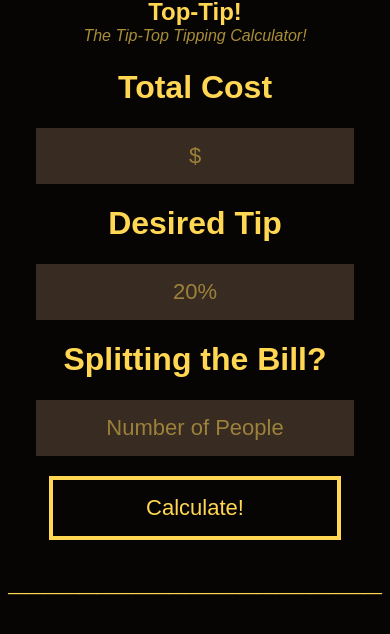
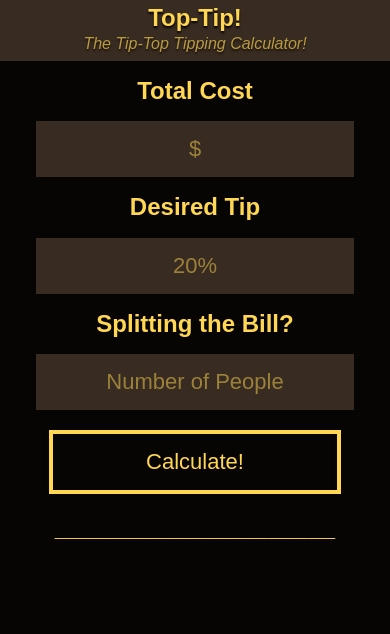
Before and after one commit to HunterWilkins/Top-Tip, a plain HTML site: page index.html in a window 390 px wide. Drawn offline with nearby package versions, Linux system fonts and the light colour scheme.

Commit message:
Lowered Font Size to make the app more mobile-friendly

```diff
--- a/style.css
+++ b/style.css
@@ -8,11 +8,18 @@ body{
 }
 
 nav {
-    line-height:1.5em;
+    background:rgb(56, 43, 33);
+    padding:5px;
+    line-height:1.6em;
+    text-shadow:0 2px 2px rgb(7, 5, 4);
 }
 
 nav h1, p {
     margin:0;
+}
+
+h1 {
+    font-size:24px;
 }
 
 em{
```
